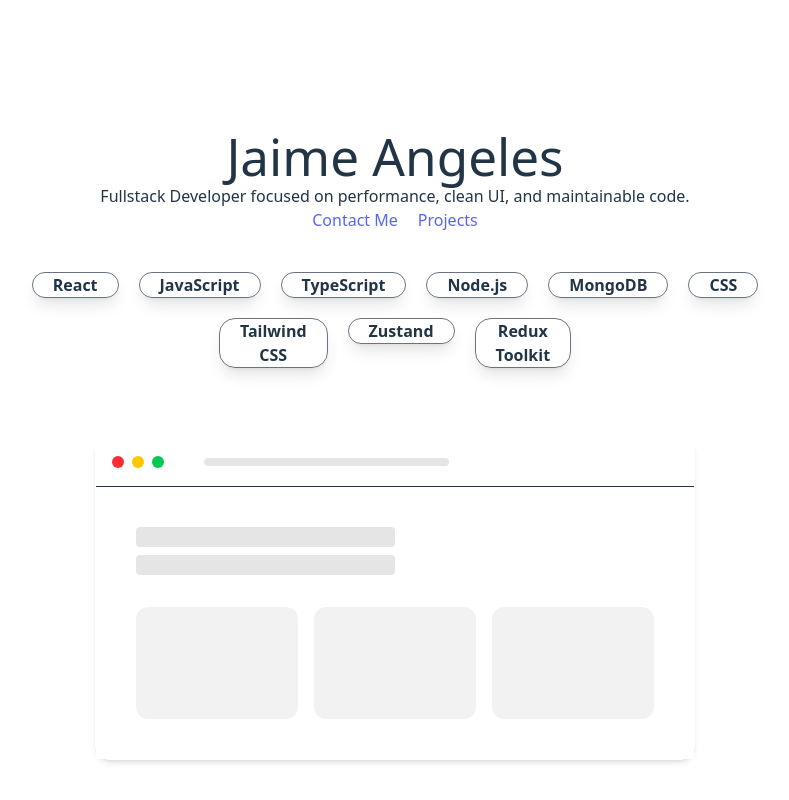
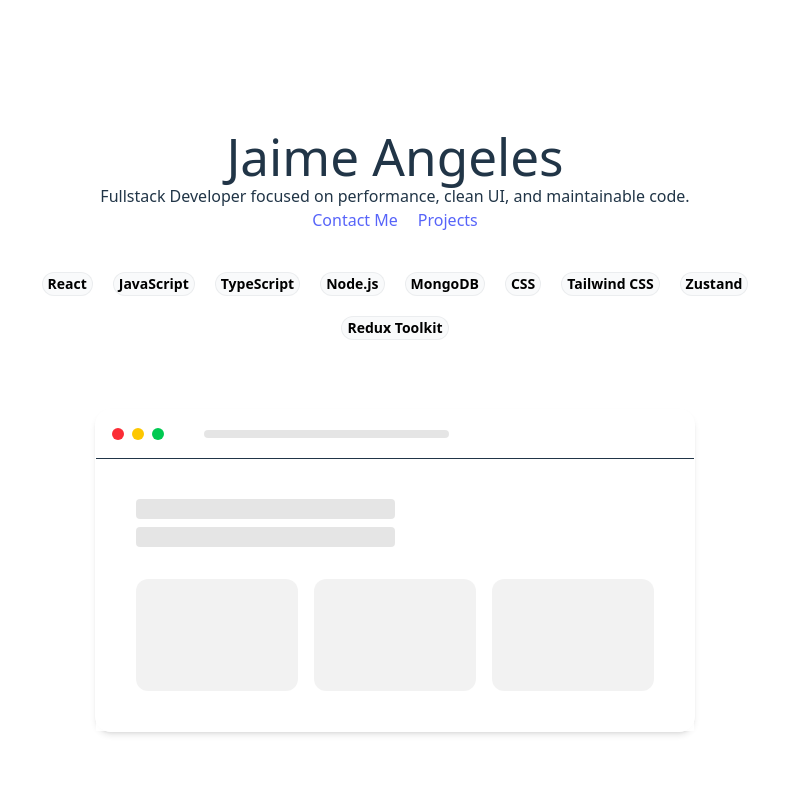
Before and after one commit to jangeles001/Portfolio-Website, a React (Vite) app in the folder my-portfolio/: page / in a window 1280 px wide. Shown: the top 800 px of the page, without its empty margins (277-1066 px from the left). Built offline with nearby package versions, Linux system fonts and the light colour scheme.

Commit message:
Changed styling for skill bubbles and font of code editor

```diff
--- a/my-portfolio/index.html
+++ b/my-portfolio/index.html
@@ -1,9 +1,15 @@
-<!DOCTYPE html>
+<!doctype html>
 <html lang="en">
   <head>
     <meta charset="UTF-8" />
     <link rel="icon" type="image/svg+xml" href="/vite.svg" />
     <link href="./output.css" rel="stylesheet" />
+    <link rel="preconnect" href="https://fonts.googleapis.com" />
+    <link rel="preconnect" href="https://fonts.gstatic.com" crossorigin />
+    <link
+      href="https://fonts.googleapis.com/css2?family=IBM+Plex+Mono:ital,wght@0,100;0,200;0,300;0,400;0,500;0,600;0,700;1,100;1,200;1,300;1,400;1,500;1,600;1,700&family=Inter:ital,opsz,wght@0,14..32,100..900;1,14..32,100..900&display=swap"
+      rel="stylesheet"
+    />
     <meta name="viewport" content="width=device-width, initial-scale=1.0" />
     <title>Jaime Angeles: Full Stack Dev</title>
   </head>
--- a/my-portfolio/src/components/CodeEditor.tsx
+++ b/my-portfolio/src/components/CodeEditor.tsx
@@ -1,7 +1,7 @@
 export function CodeEditor() {
   return (
-    <div className="motion-safe:opacity-0 will-change-[opacity,transform] motion-safe:animate-fade-in-up delay-2">
-      <div className="relative w-[500px] max-w-[95%] h-[400px] mt-5 mx-auto rounded-2xl bg-gray-700 shadow-lg backdrop-blur-sm will-change-[opacity,transform] motion-safe:animate-float">
+    <div className="motion-safe:opacity-0 will-change-[opacity,transform] motion-safe:animate-fade-in-up delay-2 ibm-plex-mono-regular">
+      <div className="relative w-[600px] max-w-[95%] h-[400px] mt-5 mx-auto rounded-2xl bg-gray-700 shadow-lg backdrop-blur-sm will-change-[opacity,transform] motion-safe:animate-float">
 
         {/* Top bar */}
         <div className="flex items-center gap-2 px-4 py-3 border-b">
@@ -24,10 +24,9 @@
             <span className="text-gray-400 font-bold">{'{'}</span>
             <div className="flex flex-col w-full gap-1 ml-4">
                 <h3 className="flex text-black">
-                    <span className="text-purple-600">Const</span>[
+                    <span className="text-purple-600">const</span>[
                     <span className="h-4 w-1/5 my-1.5 bg-gray-200 rounded"></span>
-                    <span className="h-4 w-1/5 my-1.5 bg-gray-200 rounded"></span>] =
-                    useState(<span className="h-4 w-1/5 my-1.5 bg-gray-200 rounded"></span>);
+                    <span className="h-4 w-1/5 my-1.5 bg-gray-200 rounded"></span>] = useState(<span className="h-4 w-1/5 my-1.5 bg-gray-200 rounded"></span>);
                 </h3>
                 <h3 className="flex text-black"></h3>
                 <div className="h-4 w-3/4 bg-gray-200 rounded"></div>
--- a/my-portfolio/src/components/SkillBubble.tsx
+++ b/my-portfolio/src/components/SkillBubble.tsx
@@ -6,12 +6,10 @@
 
 export function SkillBubble({ Skill }: SkillBarProps){
     return (
-        <div
-        className="border border-gray-500 rounded-2xl shadow-lg w-min h-min pl-5 pr-5
-        transform transition-all duration-300 ease-out hover:scale-105 hover:-translate-y-1
-        hover:shadow-xl"
+        <span
+        className="inline-flex items-center rounded-full bg-gray-50 px-1.5 py-0.5 text-sm font-sm text-black inset-ring inset-ring-gray-500/10"
         >
-            <h4 className="font-bold text-center font-sm"><strong>{Skill.name}</strong></h4>
-        </div>
+            <h4 className="text-center"><strong>{Skill.name}</strong></h4>
+        </span>
     )
 }
--- a/my-portfolio/src/styles/index.css
+++ b/my-portfolio/src/styles/index.css
@@ -5,7 +5,7 @@
 
 @layer components {
   .surface-cards {
-    @apply bg-[#111827] text-[#e5e7eb] border border-[#1f2933] rounded mb-10 opacity-90 p-5 hover:opacity-100
+    @apply bg-[#111827] text-[#e5e7eb] border border-[#1f2933] rounded mb-10 opacity-90 p-5 hover:opacity-100;
   }
   .carousel-slide {
     opacity: 1;
@@ -28,7 +28,7 @@
 
 @layer utilities {
   .delay-1 {
-    animation-delay: 300ms
+    animation-delay: 300ms;
   }
 
   .delay-2 {
@@ -42,16 +42,15 @@
 
 @theme {
   --animate-fade-in-up: fade-in-up 1.5s ease-out both;
-  --animate-float: float 0
-  0.6s ease-in-out infinite;
+  --animate-float: float 0 0.6s ease-in-out infinite;
 }
 
 @keyframes float {
   from {
-     transform: "translateY(0px)"
+    transform: "translateY(0px)";
   }
   to {
-     transform: "translateY(-10px)"
+    transform: "translateY(-10px)";
   }
 }
 
@@ -75,6 +74,12 @@
     opacity: 1;
     transform: translateX(0);
   }
+}
+
+.ibm-plex-mono-regular {
+  font-family: "IBM Plex Mono", monospace;
+  font-weight: 400;
+  font-style: normal;
 }
 
 :root {
```
Lines whose indentation alone changed are shown as unchanged.
